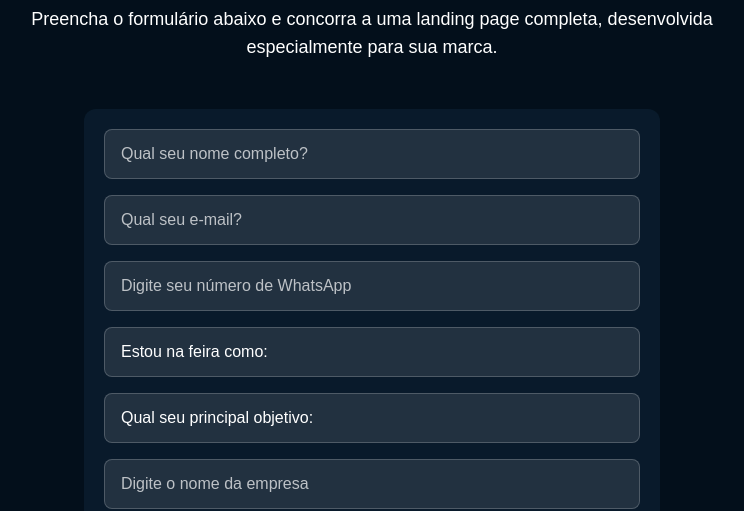
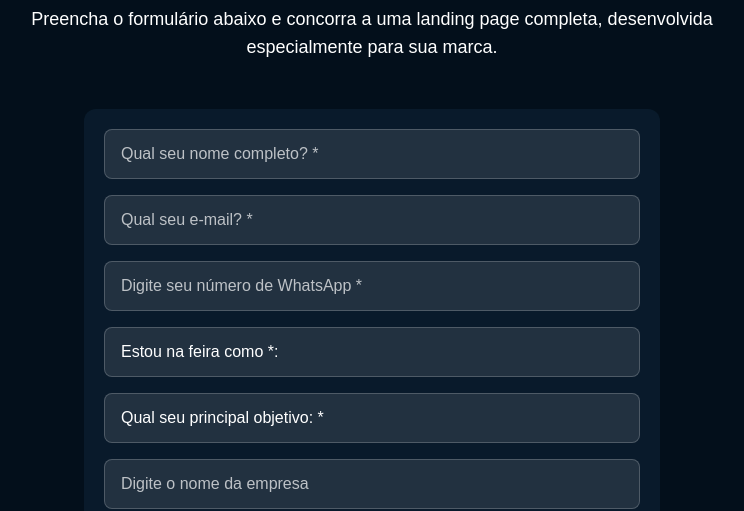
Before and after one commit to MarcioPiva4/mavellium-sorteio, a Next.js app: page / in a window 1280 px wide. Shown: the part 2100-2611 px from the top of the page, without its empty margins (268-1012 px from the left). Built offline with nearby package versions, Linux system fonts and the light colour scheme; some icons are missing.

Commit message:
Feat: obrigatorio

```diff
--- a/src/components/Sorteio/page.tsx
+++ b/src/components/Sorteio/page.tsx
@@ -212,7 +212,7 @@ export default function Sorteio() {
                   type="text"
                   name="nome"
                   required
-                  placeholder="Qual seu nome completo?"
+                  placeholder="Qual seu nome completo? *"
                   className="w-full px-4 py-3 rounded-lg bg-white/10 text-white placeholder-white/70 border border-white/20 focus:outline-none focus:ring-2 focus:ring-[#04A15E] transition-all"
                 />
 
@@ -220,7 +220,7 @@ export default function Sorteio() {
                   type="email"
                   name="email"
                   required
-                  placeholder="Qual seu e-mail?"
+                  placeholder="Qual seu e-mail? *"
                   className="w-full px-4 py-3 rounded-lg bg-white/10 text-white placeholder-white/70 border border-white/20 focus:outline-none focus:ring-2 focus:ring-[#04A15E] transition-all"
                 />
 
@@ -228,7 +228,7 @@ export default function Sorteio() {
                   type="text"
                   name="whatsapp"
                   required
-                  placeholder="Digite seu número de WhatsApp"
+                  placeholder="Digite seu número de WhatsApp *"
                   className="w-full px-4 py-3 rounded-lg bg-white/10 text-white placeholder-white/70 border border-white/20 focus:outline-none focus:ring-2 focus:ring-[#04A15E] transition-all"
                 />
 
@@ -239,7 +239,7 @@ export default function Sorteio() {
                     defaultValue=""
                     required>
                     <option value="" disabled>
-                      Estou na feira como:
+                      Estou na feira como *:
                     </option>
                     <option value="Empresário / Sócio">
                       Empresário / Sócio{" "}
@@ -267,7 +267,7 @@ export default function Sorteio() {
                     defaultValue=""
                     required>
                     <option value="" disabled>
-                      Qual seu principal objetivo:
+                      Qual seu principal objetivo: *
                     </option>
                     <option value="Preciso de uma Landing Page ou Site">
                       Preciso de uma Landing Page ou Site
```
